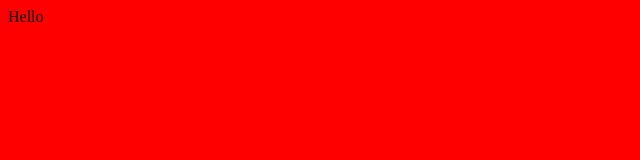
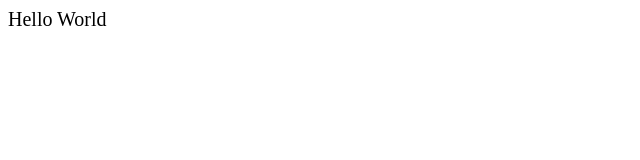
Before and after one commit to hanssagita/Lightweight-html-with-sass-template, a website: page index.html in a window 1280 px wide. Shown: the whole page, without its empty margins (0-640 px from the left). Drawn offline with Linux system fonts and the light colour scheme.

Commit message:
finish template

```diff
--- a/index.html
+++ b/index.html
@@ -8,9 +8,9 @@
         <link rel="stylesheet" href="css/style.css">
         <link rel="shortcut icon" type="image/png" href="img/favicon.png">
 
-        <title>hanssagita</title>
+        <title>Hello World</title>
     </head>
     <body>
-        Hello
+    Hello World
     </body>
 </html>
--- a/sass/main.scss
+++ b/sass/main.scss
@@ -17,5 +17,5 @@ Grey dark 3: #999
 */
 
 body {
-  background-color: red;
+  font-size: 20px;
 }
```
Also changed, not shown: package.json (+4 -3 lines), src/index.html (deleted, +0 -16 lines), css/style.comp.css, css/style.concat.css, css/style.css, css/style.prefix.css, dist/css/style.css (deleted), dist/index.html (deleted), 1 other file.
